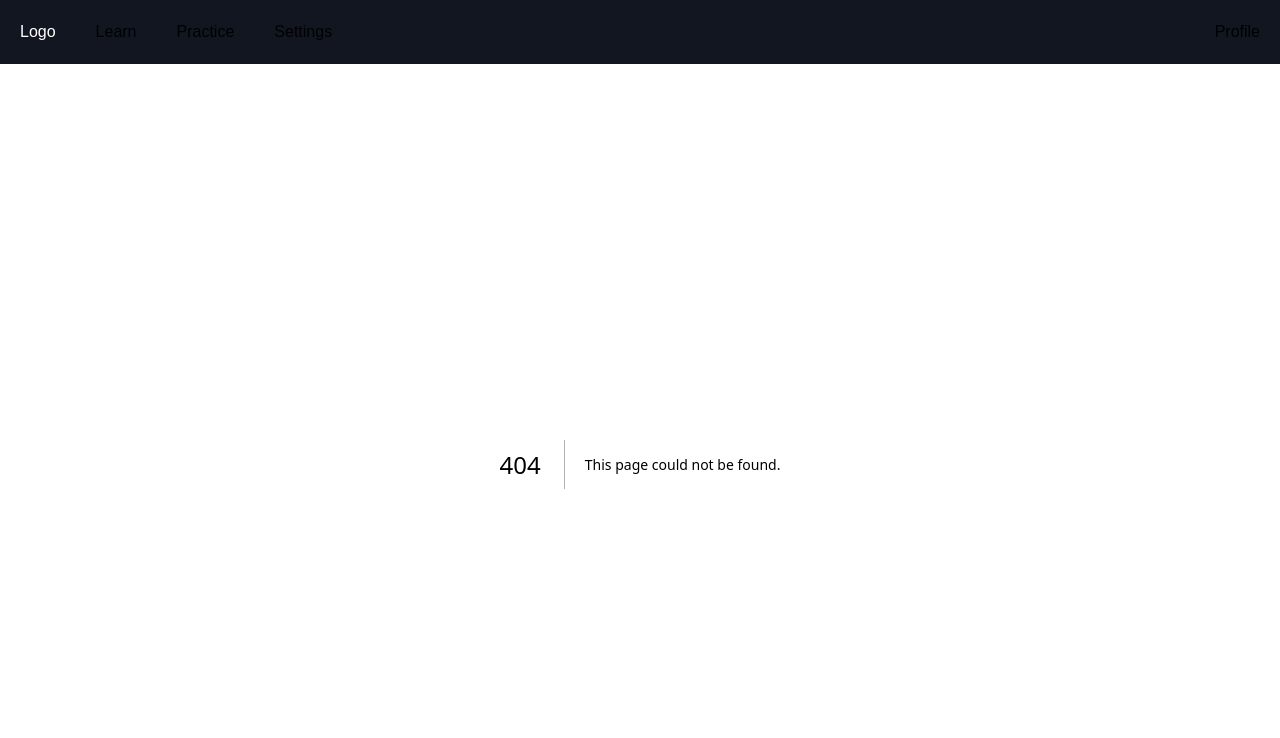
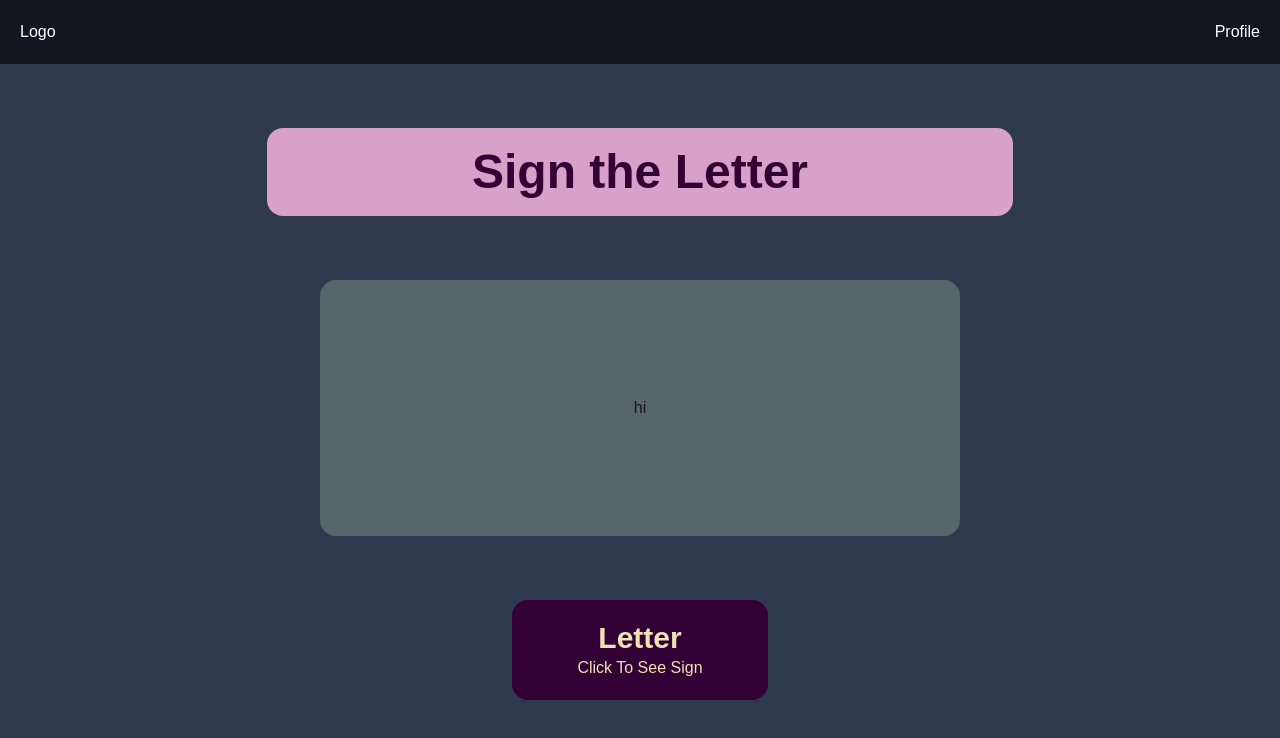
Before and after one commit to AxeFontaine/tamuhack25, a Next.js app: page /practice/ABCs in a window 1280 px wide. Before the commit this address had no page. Shown: the top 738 px of the page. Built offline with nearby package versions, Linux system fonts and the light colour scheme.

Commit message:
finished overall design and front end

```diff
--- a/app/_components/NavigationBar.jsx
+++ b/app/_components/NavigationBar.jsx
@@ -5,7 +5,7 @@ export default function NavigationBar() {
             <a href="/learn" className="p-5 duration-300 ease-in-out hover:bg-[#304165] hover:text-white">Learn</a>
             <a href="/practice" className="p-5 duration-300 ease-in-out hover:bg-[#304165] hover:text-white">Practice</a>
             <a href="/settings" className="p-5 duration-300 ease-in-out hover:bg-[#304165] hover:text-white">Settings</a>
-            <a href="/profile" className="p-5 duration-300 ease-in-out hover:bg-[#304165] hover:text-white ml-auto">Profile</a>
+            <a href="/profile" className="p-5 text-white ml-auto">Profile</a>
         </div>
     );
 }
--- a/app/_components/PracticeBar.jsx
+++ b/app/_components/PracticeBar.jsx
@@ -1,7 +1,7 @@
 export default function PracticeBar({Name, Description}) {
     return (
-        <a href={"../practice/${Name}"} className="p-5 duration-300 ease-in-out transform hover:scale-[1.01] hover:bg-[#6b0c70] hover:text-white bg-[#330036] h-16 flex items-center w-4/5 rounded-2xl mx-auto">
-            <h2 className="px-10 text-[#EEE1B3]">{Name}</h2>
+        <a href={`../practice/${Name}`} className="p-5 duration-300 ease-in-out transform hover:scale-[1.01] hover:bg-[#6b0c70] hover:text-white bg-[#330036] h-16 flex items-center w-4/5 rounded-2xl mx-auto">
+            <h2 className="px-10 text-[#EEE1B3] text-3xl font-bold">{Name}</h2>
             <h1 className="text-[#EEE1B3]">{Description}</h1>
         </a>
     );
--- /dev/null
+++ b/app/practice/ABCs/page.tsx
@@ -0,0 +1,33 @@
+const ABCs = () => {
+    const pickRandLetter = ({letters}: {letters: Object[]}) => {
+        return letters[Math.floor(Math.random() * letters.length)];
+    };
+
+    return (
+        <div className="min-h-screen bg-[#2F394D]">
+            <div className="h-16"></div>
+            <div className="space-y-16">
+                <div className="flex w-7/12 justify-self-center bg-[#D8A1CA] justify-center rounded-2xl p-5 text-5xl text-[#330036] font-bold">
+                    <h1 className="">
+                        Sign the Letter
+                    </h1>
+                </div>
+                <div className="flex w-1/2 justify-self-center justify-center bg-[#56666B] h-64 items-center rounded-2xl">
+                    <div>
+                        hi
+                    </div>
+                </div>
+                <div className="flex-column w-1/5 justify-self-center bg-[#330036] justify-items-center rounded-2xl duration-300 ease-in-out transform hover:scale-[1.01] hover:bg-[#6b0c70] text-[#EEE1B3] p-5">
+                    <h1 className="font-bold text-3xl">
+                        Letter
+                    </h1>
+                    <h2>
+                        Click To See Sign
+                    </h2>
+                </div>
+            </div>
+        </div>
+    );
+};
+
+export default ABCs;
--- /dev/null
+++ b/app/practice/Words/page.tsx
@@ -0,0 +1,33 @@
+const Words = () => {
+    const pickRandWord = ({words}: {words: Object[]}) => {
+        return words[Math.floor(Math.random() * words.length)];
+    };
+
+    return (
+        <div className="min-h-screen bg-[#2F394D]">
+            <div className="h-16"></div>
+            <div className="space-y-16">
+                <div className="flex w-7/12 justify-self-center bg-[#D8A1CA] justify-center rounded-2xl p-5 text-5xl text-[#330036] font-bold">
+                    <h1 className="">
+                        Sign the Word
+                    </h1>
+                </div>
+                <div className="flex w-1/2 justify-self-center justify-center bg-[#56666B] h-64 items-center rounded-2xl">
+                    <div>
+                        hi
+                    </div>
+                </div>
+                <div className="flex-column w-1/5 justify-self-center bg-[#330036] justify-items-center rounded-2xl duration-300 ease-in-out transform hover:scale-[1.01] hover:bg-[#6b0c70] text-[#EEE1B3] p-5">
+                    <h1 className="font-bold text-3xl">
+                        Word
+                    </h1>
+                    <h2>
+                        Click To See Sign
+                    </h2>
+                </div>
+            </div>
+        </div>
+    );
+};
+
+export default Words;
--- a/app/practice/page.tsx
+++ b/app/practice/page.tsx
@@ -3,11 +3,13 @@ import PracticeBar from "../_components/PracticeBar.jsx";
 const Practice = () => {
   return (
     <div className="bg-[#2F394D] min-h-screen">
-        <h3 className="p-10 text-black justify-self-center">Choose Your Practice</h3>
+        <h3 className="p-10 text-white justify-self-center text-5xl">Choose Your Practice</h3>
         <div className="space-y-4">
-        <PracticeBar Name="ABCs" Description="Practice the Alphabet" />
+        <PracticeBar Name="ABCs" Description="Practice Signing The Alphabet" />
         <PracticeBar Name="Words" Description="Practice Words You Know" />
-        <PracticeBar Name="More Coming Soon..." Description="" />
+        <div className="p-5 duration-300 ease-in-out transform hover:scale-[1.01] hover:bg-[#6b0c70] hover:text-white bg-[#330036] h-16 flex items-center w-4/5 rounded-2xl mx-auto justify-center">
+            <h2 className="px-10 text-[#EEE1B3]">More Coming Soon!</h2>
+        </div>
       </div>
     </div>
   );
```
